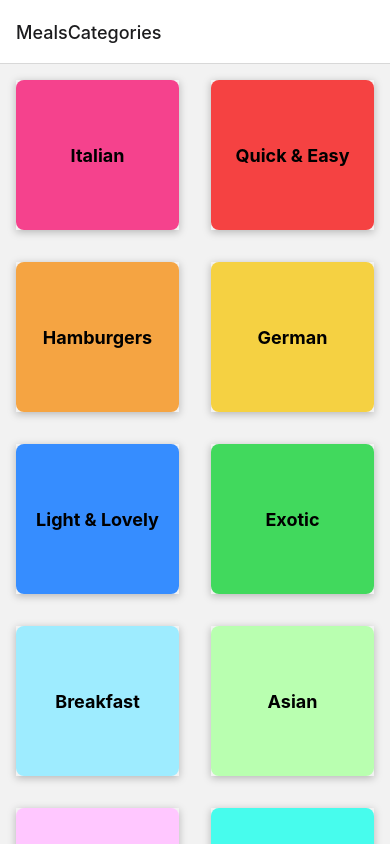
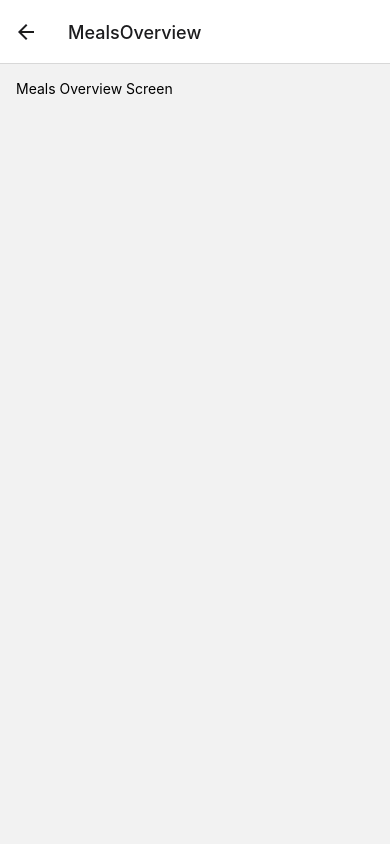
Before and after one commit to leegyuseung/react-native-foodapp, a React Native app: screen /MealsOverview in a window 390 px wide. Built offline with nearby package versions, Linux system fonts and the light colour scheme.

Commit message:
두 화면 사이 내비게이션 구현

```diff
--- a/App.js
+++ b/App.js
@@ -4,6 +4,7 @@
 import { createNativeStackNavigator } from "@react-navigation/native-stack";
 
 import CategoriesScreen from "./screen/CategoriesScreen";
+import MealsOverviewScreen from "./screen/MealsOverviewScreen";
 
 const Stack = createNativeStackNavigator();
 
@@ -14,6 +15,7 @@
       <NavigationContainer>
         <Stack.Navigator>
           <Stack.Screen name="MealsCategories" component={CategoriesScreen} />
+          <Stack.Screen name="MealsOverview" component={MealsOverviewScreen} />
         </Stack.Navigator>
       </NavigationContainer>
     </>
--- a/components/CategoryGridTile.js
+++ b/components/CategoryGridTile.js
@@ -1,6 +1,6 @@
 import { Pressable, StyleSheet, Text, View, Platform } from "react-native";
 
-function CategoryGridTile({ title, color }) {
+function CategoryGridTile({ title, color, onPress }) {
   return (
     <View style={styles.gridItem}>
       <Pressable
@@ -9,6 +9,7 @@
           styles.button,
           pressed ? styles.buttonPressed : null,
         ]}
+        onPress={onPress}
       >
         <View style={[styles.innerContainer, { backgroundColor: color }]}>
           <Text style={styles.title}>{title}</Text>
--- a/screen/CategoriesScreen.js
+++ b/screen/CategoriesScreen.js
@@ -2,13 +2,21 @@
 import CategoryGridTile from "../components/CategoryGridTile";
 import { CATEGORIES } from "../data/dummy-data";
 
-function renderCategoryItem(itemData) {
-  return (
-    <CategoryGridTile title={itemData.item.title} color={itemData.item.color} />
-  );
-}
+function CategoriesScreen({ navigation }) {
+  function renderCategoryItem(itemData) {
+    function pressHandler() {
+      navigation.navigate("MealsOverview");
+    }
 
-function CategoriesScreen() {
+    return (
+      <CategoryGridTile
+        title={itemData.item.title}
+        color={itemData.item.color}
+        onPress={pressHandler}
+      />
+    );
+  }
+
   return (
     <FlatList
       data={CATEGORIES}
--- /dev/null
+++ b/screen/MealsOverviewScreen.js
@@ -0,0 +1,19 @@
+import { StyleSheet, Text, View } from "react-native";
+import { MEALS } from "../data/dummy-data";
+
+function MealsOverviewScreen() {
+  return (
+    <View style={styles.container}>
+      <Text>Meals Overview Screen</Text>
+    </View>
+  );
+}
+
+export default MealsOverviewScreen;
+
+const styles = StyleSheet.create({
+  container: {
+    flex: 1,
+    padding: 16,
+  },
+});
```
